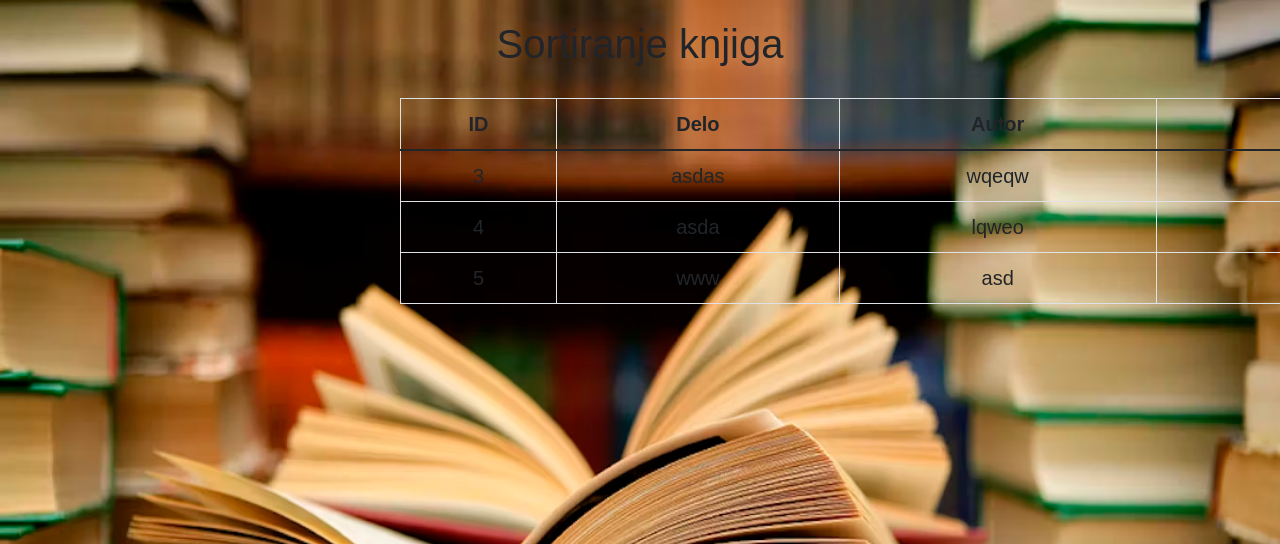
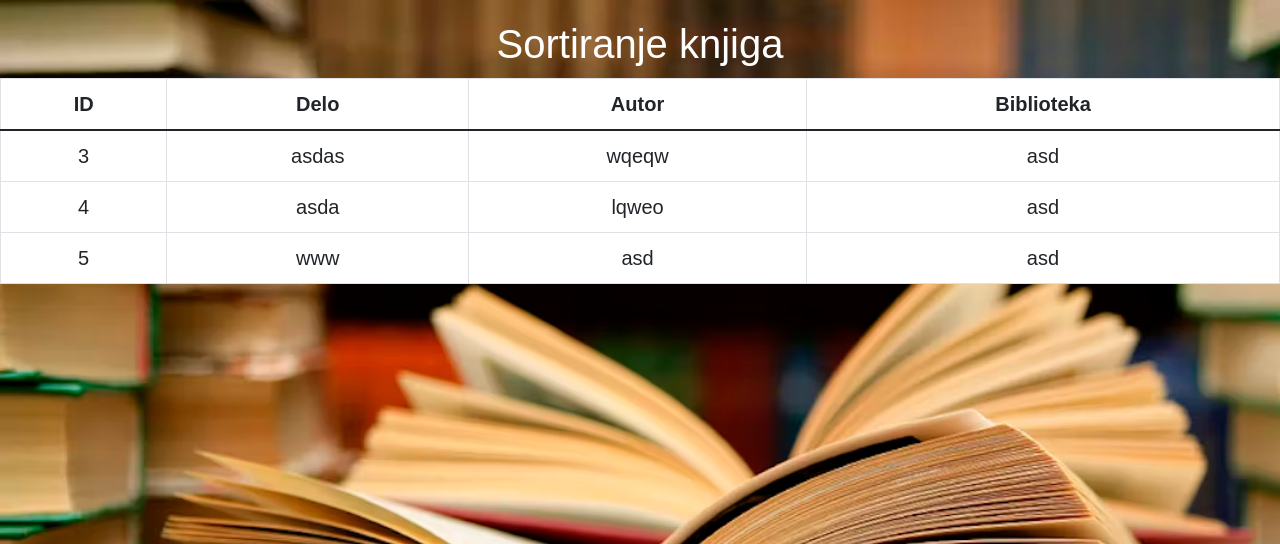
Before and after one commit to lsimovic1/lanadomaci, a PHP site: page /knjige/sortiranje/sortiranje.php in a window 1280 px wide; the page is wider, and only the part inside the window is pictured. Shown: the top 544 px of that part. Run offline with PHP 8.4, Linux system fonts and the light colour scheme; data comes from the database, SQL or seed files in the repository; some web fonts are replaced.

Commit message:
Ispravke

```diff
--- a/biblioteke/crud/prikaz.php
+++ b/biblioteke/crud/prikaz.php
@@ -4,7 +4,7 @@
 $db = new DB('biblioteka');
 ?>
 
-<table class="table table-bordered mt-2">
+<table class="table table-bordered mt-2" table style="background-color:white;">
     <thead>
         <tr class="text-center">
             <th>ID</th>
--- a/index.css
+++ b/index.css
@@ -30,12 +30,12 @@
 
 body{
     background-image: url("img/biblioteka.jpg" );
-    background-size: 100% 100%;
+    background-size: cover;
     background-repeat: no-repeat;
     background-attachment: fixed;
 }
 
-.pretraga {
+/*.pretraga {
     margin-top: 25px;
     margin-left: 700px;
 }
@@ -56,4 +56,4 @@
 #dodajKnjigu {
     margin-top: 35px;
     margin-left: 550px;
-}
+}*/
--- a/index.php
+++ b/index.php
@@ -14,7 +14,7 @@
 
     <div class="container">
 
-        <h1>Dobrodošli!</br>Biblioteke u Republici Srbiji na jednom mestu!</h1>
+        <h1 style="color:white";>Dobrodošli!</br>Biblioteke u Republici Srbiji na jednom mestu!</h1>
 
         <div class="knjigediv">
             <a href="knjige/index.php"><button class="btn btn-primary" id="crudknjige">Knjige</button></a>
--- a/knjige/crud/prikaz.php
+++ b/knjige/crud/prikaz.php
@@ -4,7 +4,7 @@
 $db = new DB('biblioteka');
 ?>
 
-<table class="table table-bordered mt-2">
+<table class="table table-bordered mt-2" table style="background-color:white">
     <thead>
         <tr class="text-center">
             <th>ID</th>
--- a/knjige/pretraga/pretrazivanje.php
+++ b/knjige/pretraga/pretrazivanje.php
@@ -14,7 +14,7 @@
 
 
     <div class="pretraga">
-        <label>Pretraga knjige: </label>
+        <label style="color:white";>Pretraga knjige: </label>
         <input type="text" name="bar" id="bar">
     </div>
 
--- a/knjige/pretraga/search.php
+++ b/knjige/pretraga/search.php
@@ -4,7 +4,7 @@
 $db = new DB('biblioteka');
 ?>
 
-<table class="table table-bordered">
+<table class="table table-bordered" table style="background-color:white;">
     <thead>
         <tr class="text-center">
             <th>ID</th>
--- a/knjige/sortiranje/prikazi.php
+++ b/knjige/sortiranje/prikazi.php
@@ -4,7 +4,7 @@
 $db = new DB('biblioteka');
 ?>
 
-<table class="table table-bordered mt-2">
+<table class="table table-bordered mt-2" table style="background-color:white;">
     <thead>
         <tr class="text-center">
             <th id="id" name="asc">ID</th>
--- a/knjige/sortiranje/sort.php
+++ b/knjige/sortiranje/sort.php
@@ -8,7 +8,7 @@
 ?>
 
 
-<table class="table table-bordered mt-2">
+<table class="table table-bordered mt-2" table style="background-color:white;">
     <thead>
         <tr class="text-center">
             <th id="id" name="<?php if ($kolona == 'id' && $sort == 'asc') {
--- a/knjige/sortiranje/sortiranje.php
+++ b/knjige/sortiranje/sortiranje.php
@@ -12,7 +12,7 @@
 
 <body>
 
-    <h2 class="text-center mt-3">Sortiranje knjiga</h2>
+    <h2 class="text-center mt-3" style="color:white";>Sortiranje knjiga</h2>
 
     <div id="tabelasort">
 
```
